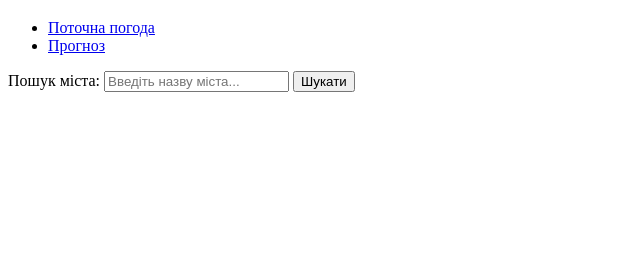
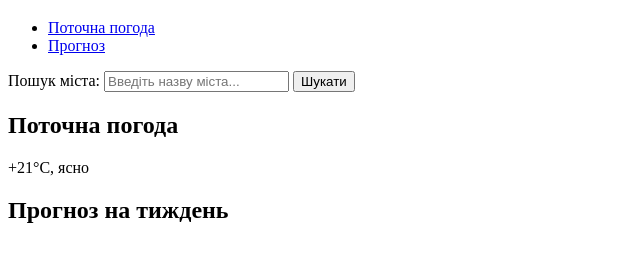
Before and after one commit to oleksandr856/weather-dashboard, a plain HTML site: page index.html in a window 1280 px wide. Shown: the part 61-322 px from the top of the page, without its empty margins (0-640 px from the left). Drawn offline with Linux system fonts and the light colour scheme.

Commit message:
Додано мейн і дві секції

```diff
--- a/index.html
+++ b/index.html
@@ -27,8 +27,17 @@
     </form>
   </header>
 
-  <!-- Блок поточної погоди (температура, опис, іконка) -->
-  <!-- Блок прогнозу на кілька днів (список карток) -->
+  <main>
+    <section id="current">
+      <h2>Поточна погода</h2>
+      <p>+21&deg;C, ясно</p>
+    </section>
+
+    <section id="forecast">
+      <h2>Прогноз на тиждень</h2>
+    </section>
+  </main>
+
   <!-- Підвал із джерелом даних -->
   <script src="js/app.js"></script>
 </body>
```
